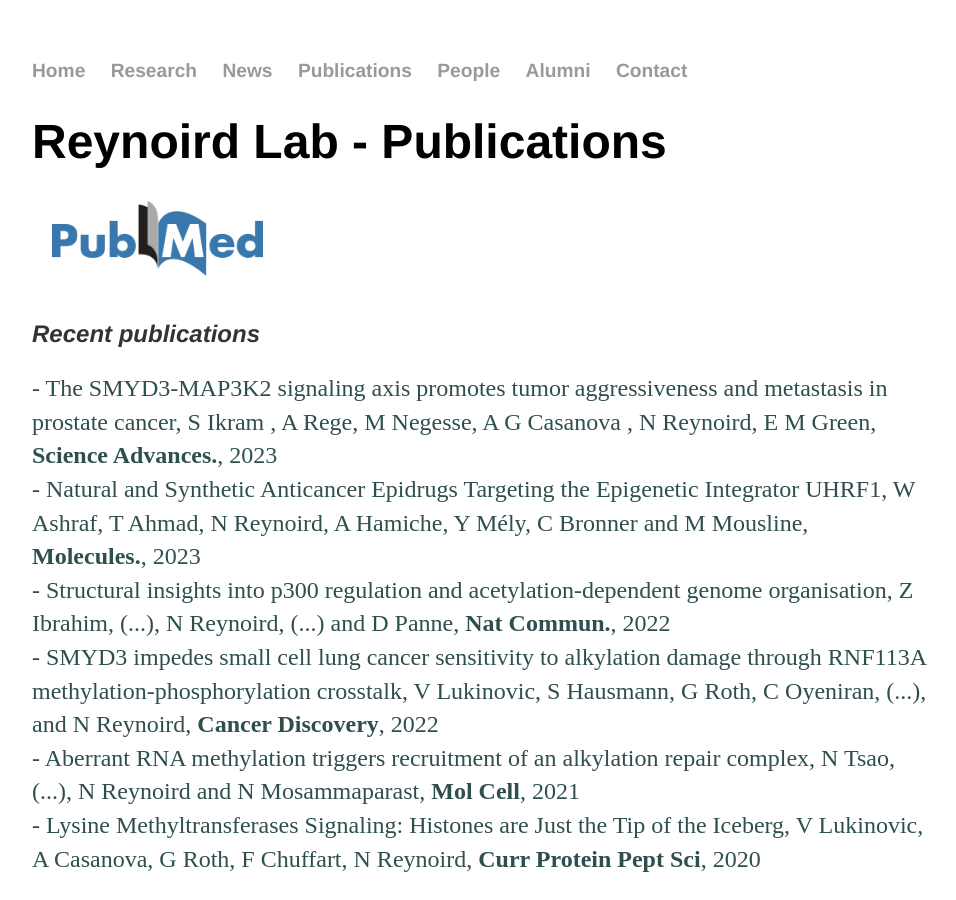
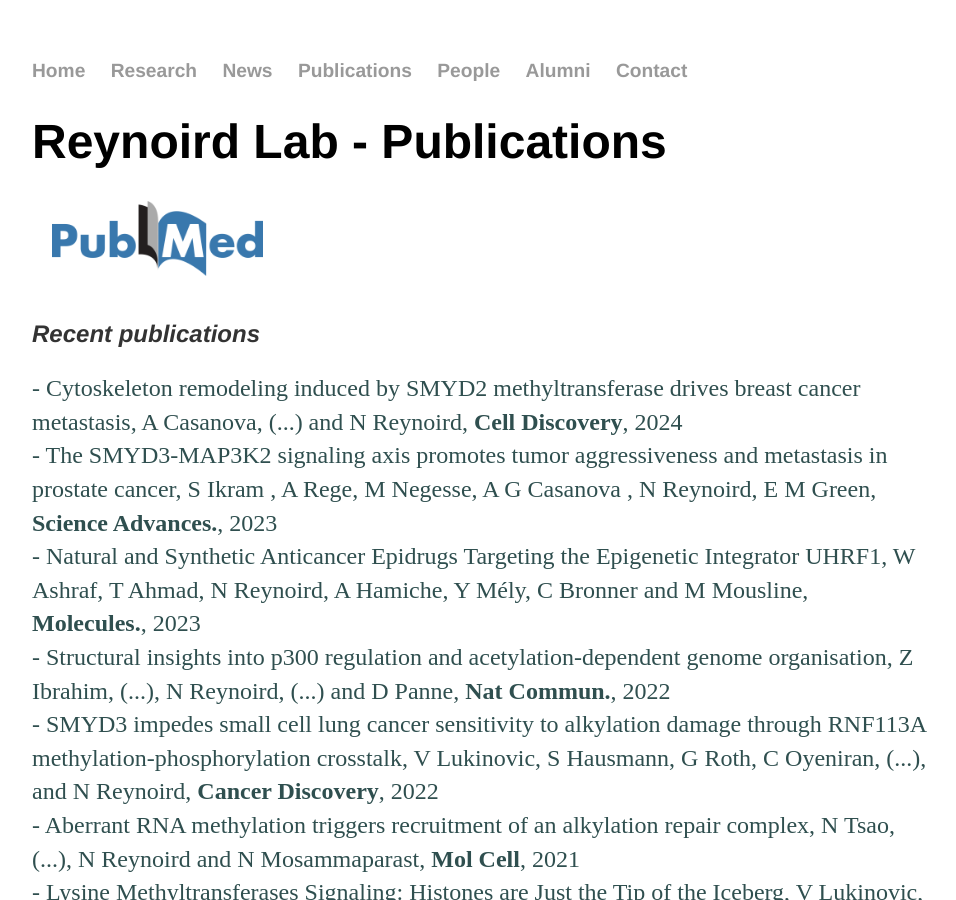
Before and after one commit to Reynoird-Lab/Reynoird-lab.github.io, a Jekyll site: the page built from Publications/index.html, in a window 1280 px wide and 900 px high. Shown: the whole window, without its empty margins (160-1116 px from the left). Built offline with Jekyll 4.4.1, drawn with Linux system fonts in a browser that asks for light colours; Markdown is read by kramdown in place of the engine named in the settings.

Commit message:
Update index.html

```diff
--- a/Publications/index.html
+++ b/Publications/index.html
@@ -10,6 +10,8 @@ title: Publications
 
 <h2> <i> Recent publications </i> </h2>
 <p>
+<a href="https://link.springer.com/article/10.1038/s41421-023-00644-x?utm_source=rct_congratemailt&utm_medium=email&utm_campaign=oa_20240131&utm_content=10.1038/s41421-023-00644-x" style="color:DARKSLATEGRAY;"> - Cytoskeleton remodeling induced by SMYD2 methyltransferase drives breast cancer metastasis, A Casanova, (...) and N Reynoird, <b>Cell Discovery</b>, 2024 </a <br>
+<br>
 <a href="https://pubmed.ncbi.nlm.nih.gov/37976356/" style="color:DARKSLATEGRAY;"> - The SMYD3-MAP3K2 signaling axis promotes tumor aggressiveness and metastasis in prostate cancer, S Ikram , A Rege, M Negesse, A G Casanova , N Reynoird, E M Green, <b>Science Advances.</b>, 2023 </a <br>
 <br>
 <a href="https://pubmed.ncbi.nlm.nih.gov/37630248/" style="color:DARKSLATEGRAY;"> - Natural and Synthetic Anticancer Epidrugs Targeting the Epigenetic Integrator UHRF1, W Ashraf, T Ahmad, N Reynoird, A Hamiche, Y Mély, C Bronner and M Mousline, <b>Molecules.</b>, 2023 </a <br>
```
